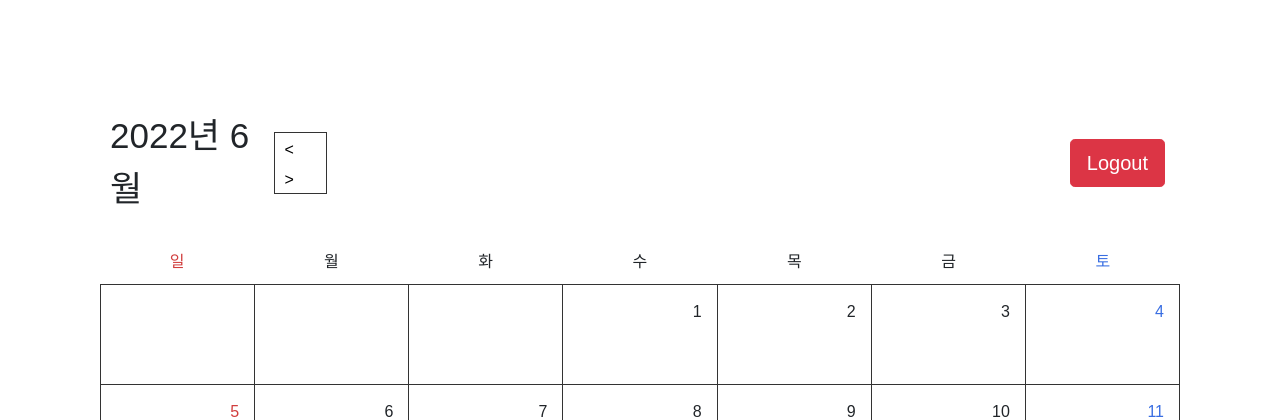
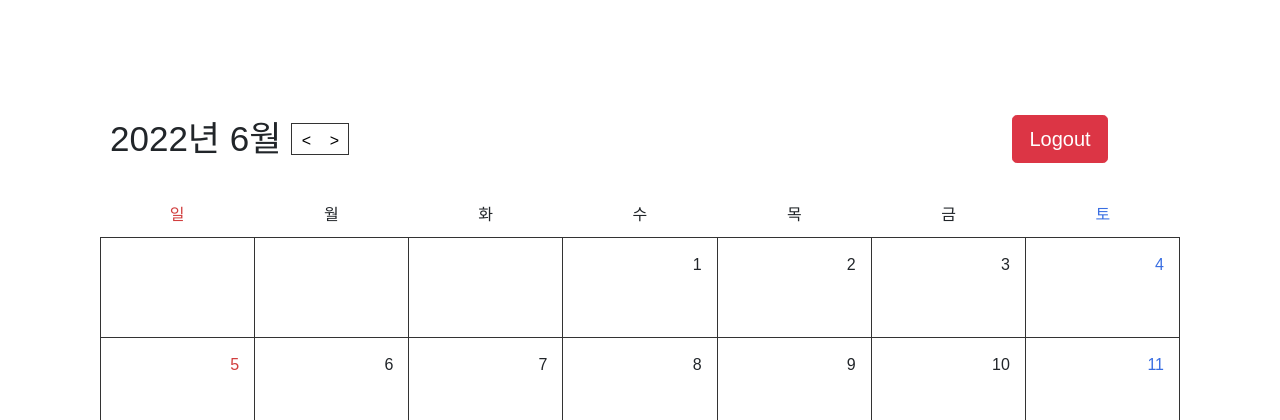
Before and after one commit to lun4-light/todo-calendars, a Django app: page / in a window 1280 px wide. Shown: the top 420 px of the page. Run offline with Django 4.2, Linux system fonts and the light colour scheme; the visitor is signed in with stand-in values (Sample User, id 1); some libraries are stand-ins or nearby versions.

Commit message:
Fix: Calendar page button size fixed.

```diff
--- a/calendar_page/templates/calendar/calendar.html
+++ b/calendar_page/templates/calendar/calendar.html
@@ -18,7 +18,7 @@
                     <button class="nav-btn go-prev" onclick="prevMonth()">&lt;</button>
                     <button class="nav-btn go-next" onclick="nextMonth()">&gt;</button>
                 </div>
-                <div style="width:75%;"></div>
+                <div style="width:60%;"></div>
                 <div class="button-logout" style="width:auto">
                     <a href="/accounts/logout" class="btn btn-danger float-sm-right btn-lg" style="margin:15px;">Logout</a>
                 </div>
```
